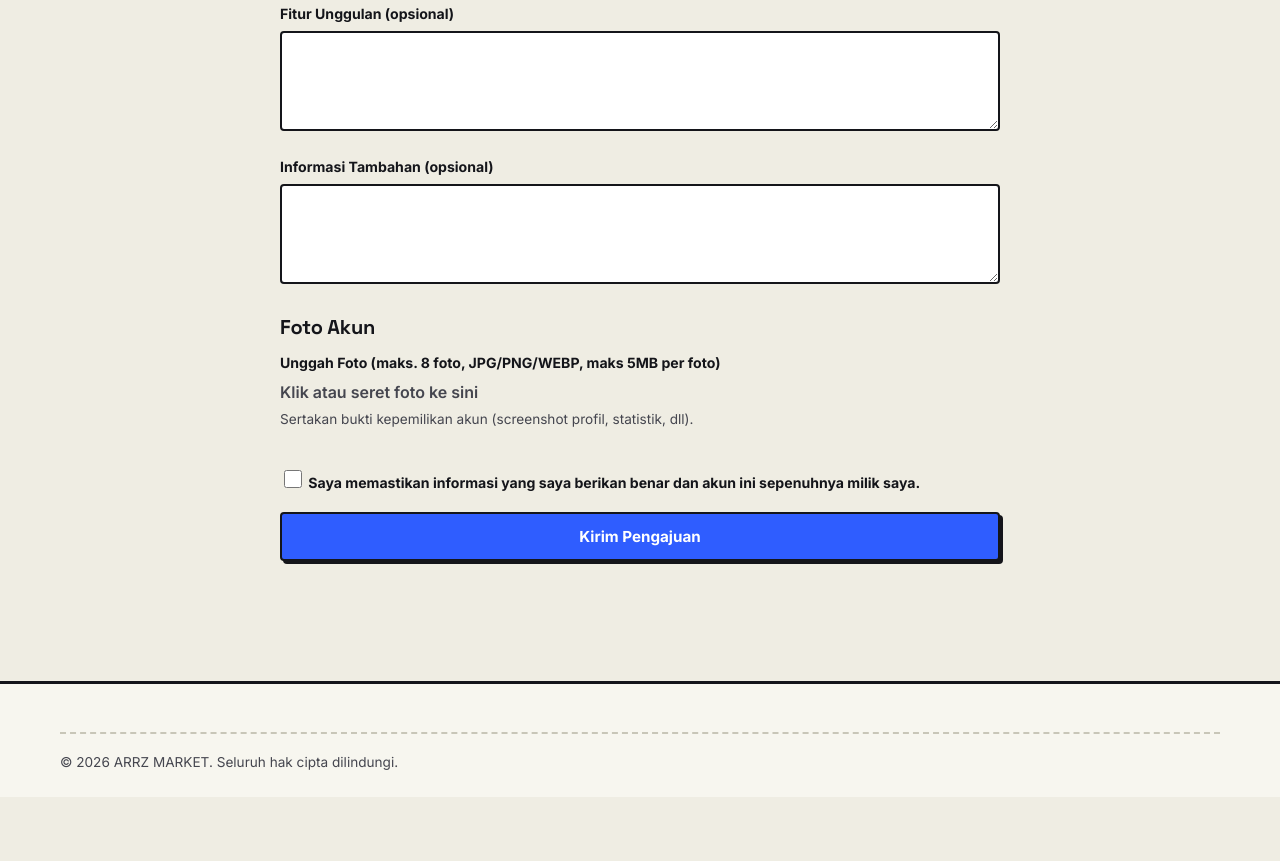
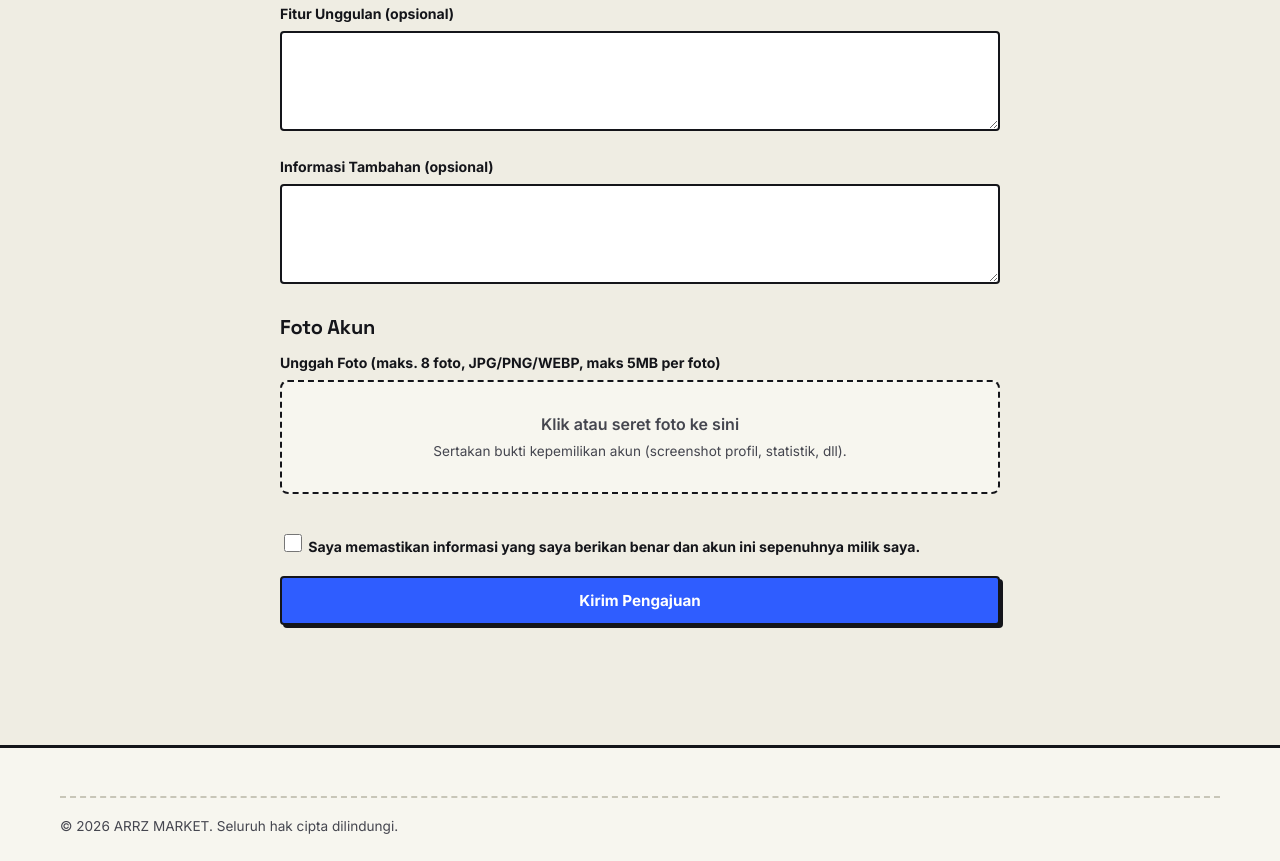
Before and after one commit to azhar83mhmmd-art/jdhdd, a website: page public/sell.html in a window 1280 px wide. Shown: the part 1241-2102 px from the top of the page. Before the commit the page ends 2038 px from the top, so only its background shows below. Drawn offline with nearby package versions, Linux system fonts and the light colour scheme; no server answers.

Commit message:
Upload public/css/marketplace.css

```diff
--- a/public/css/marketplace.css
+++ b/public/css/marketplace.css
@@ -716,6 +716,8 @@
   margin: 0 auto 14px;
   background: var(--bg-raised);
 }
+
+.dropzone {
   border: var(--border-w-sm) dashed var(--ink);
   border-radius: 8px;
   padding: 30px 20px;
```
